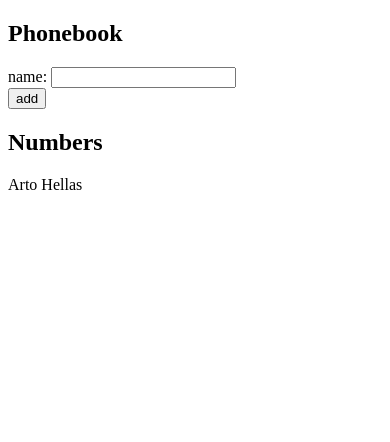
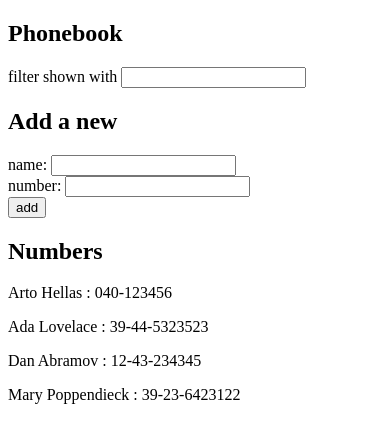
Before and after one commit to llewellyndsouza/FullStackOpen, a React (Create React App) app in the folder phonebook/: page / in a window 390 px wide. Shown: the top 442 px of the page. Built offline with nearby package versions, Linux system fonts and the light colour scheme.

Commit message:
Phonebook Step 4 Search added

```diff
--- a/phonebook/src/App.js
+++ b/phonebook/src/App.js
@@ -1,36 +1,94 @@
 import React, { useState } from "react";
 
+const Contacts = ({ persons, filter }) => {
+  let people = "";
+  if (filter === "") {
+    people = persons.map((person) => (
+      <p key={person.name}>
+        {person.name} : {person.number}
+      </p>
+    ));
+  } else {
+    people = persons.filter(({ name, number }) => {
+      if (name.includes(filter)) return true;
+      else return false;
+    });
+    people = people.map((person) => (
+      <p key={person.name}>
+        {person.name} : {person.number}
+      </p>
+    ));
+  }
+  return <div>{people}</div>;
+};
+
 const App = () => {
-  const [persons, setPersons] = useState([{ name: "Arto Hellas" }]);
+  const [persons, setPersons] = useState([
+    { name: "Arto Hellas", number: "040-123456" },
+    { name: "Ada Lovelace", number: "39-44-5323523" },
+    { name: "Dan Abramov", number: "12-43-234345" },
+    { name: "Mary Poppendieck", number: "39-23-6423122" },
+  ]);
   const [newName, setNewName] = useState("");
+  const [newNumber, setNewNumber] = useState("");
+  const [newFilter, setNewFilter] = useState("");
 
   const addNew = (e) => {
     e.preventDefault();
 
-    if(persons.find(({name})=> name === newName)) {
-      alert(`${newName} already exists`)
+    const newContact = {
+      name: newName,
+      number: newNumber,
+    };
+
+    if (persons.find(({ name }) => name === newName)) {
+      alert(`${newName} is already added to phonebook`);
     } else {
-      setPersons(persons.concat({name: newName}))
+      setPersons(persons.concat(newContact));
     }
 
     setNewName("");
+    setNewNumber("");
   };
 
   return (
     <div>
       <h2>Phonebook</h2>
+      <div>
+        filter shown with{" "}
+        <input
+          value={newFilter}
+          onChange={(e) => {
+            setNewFilter(e.target.value);
+          }}
+        />
+      </div>
+      <h2>Add a new</h2>
       <form onSubmit={addNew}>
         <div>
-          name: <input value={newName} onChange={(e)=>{setNewName(e.target.value)}}/>
+          name:{" "}
+          <input
+            value={newName}
+            onChange={(e) => {
+              setNewName(e.target.value);
+            }}
+          />
+        </div>
+        <div>
+          number:{" "}
+          <input
+            value={newNumber}
+            onChange={(e) => {
+              setNewNumber(e.target.value);
+            }}
+          />
         </div>
         <div>
           <button type="submit">add</button>
         </div>
       </form>
       <h2>Numbers</h2>
-      <div>
-        {persons.map(person=>(<p key={person.name}>{person.name}</p>))}
-      </div>
+      <Contacts persons={persons} filter={newFilter} />
     </div>
   );
 };
```
Also changed, not shown: phonebook/src/index.js (+4 -7 lines).
